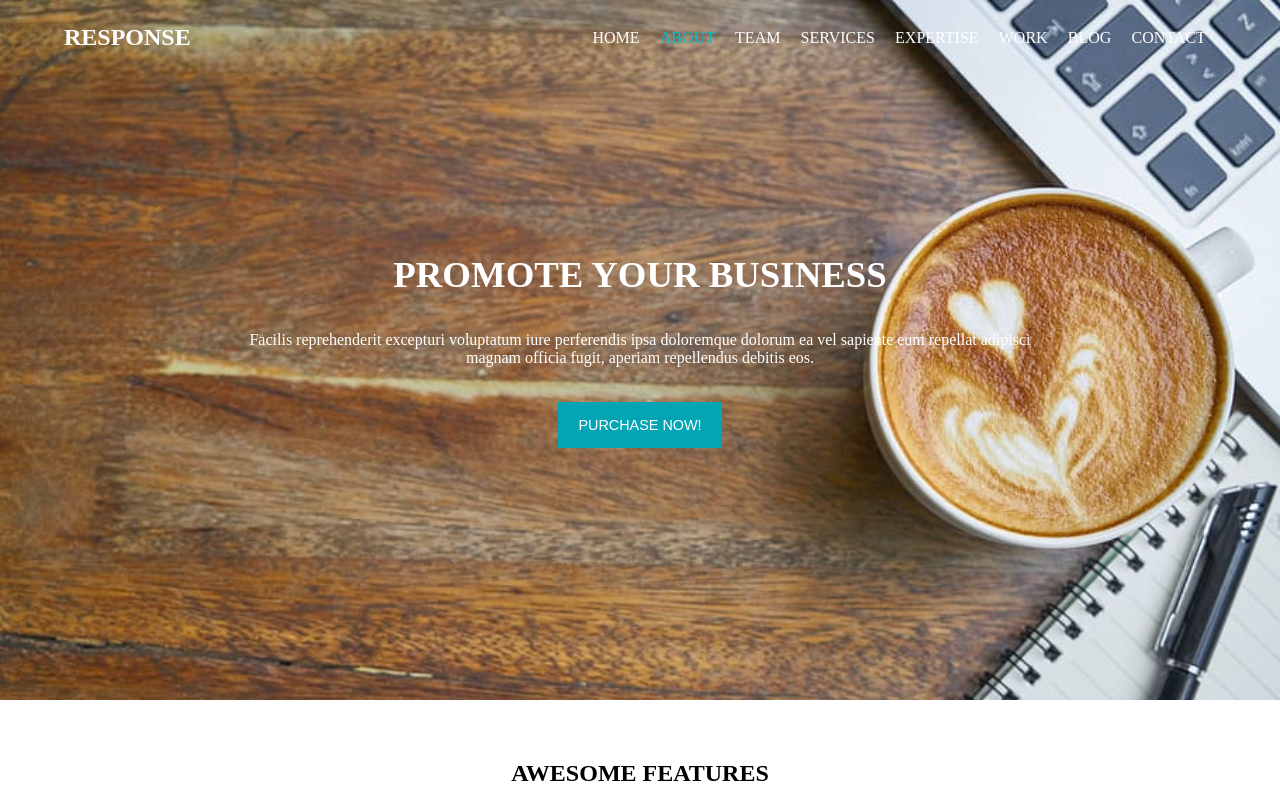
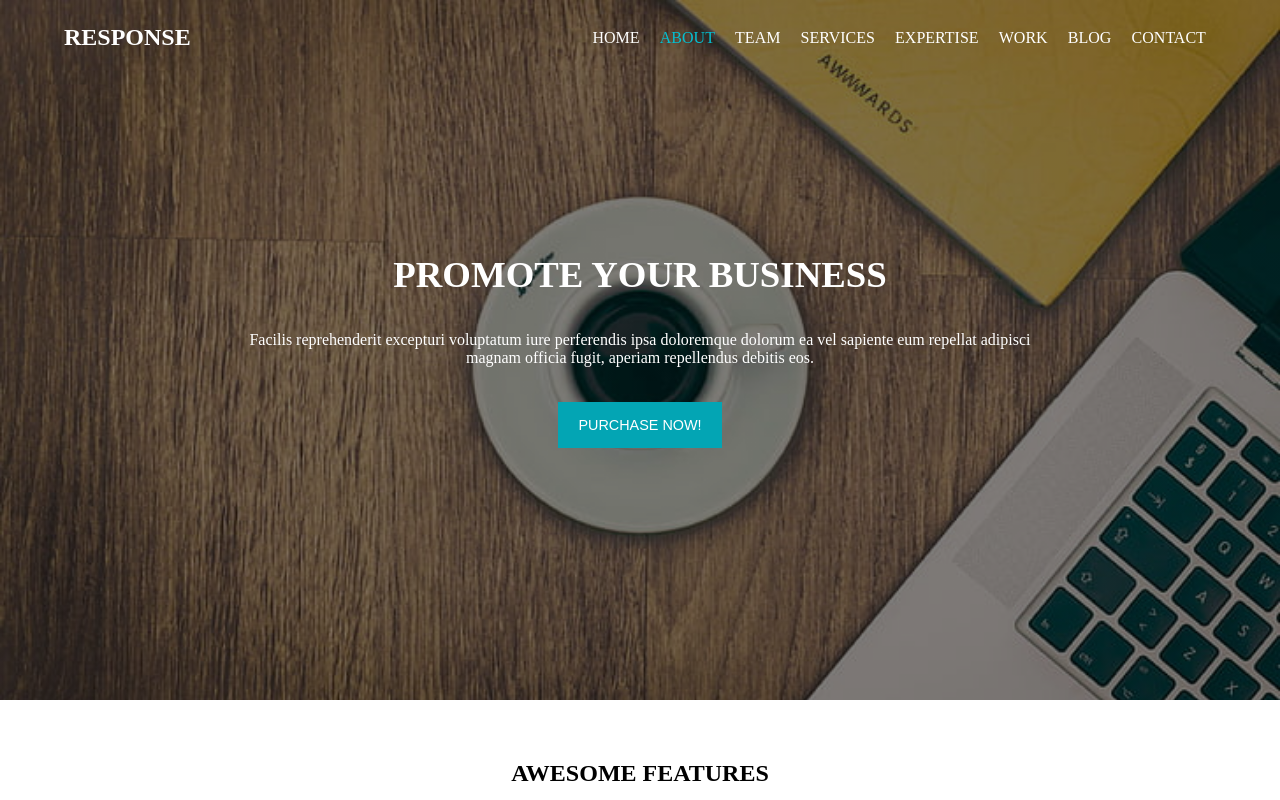
Before and after one commit to SIVAKUMAR1601/simple-site, a plain HTML site: page index.html in a window 1280 px wide. Shown: the top 800 px of the page. Drawn offline with Linux system fonts and the light colour scheme.

Commit message:
img change2

```diff
--- a/style.css
+++ b/style.css
@@ -6,7 +6,7 @@
 .landing-section {
     width: 100%;
     height: 700px;
-    background-image: url(coffee-img.jpg);
+    background: linear-gradient( rgba(0, 0, 0, 0.5), rgba(0, 0, 0, 0.5) ), url(coffee-img3.jpg);
     background-size: cover;
     color: #fff;
 }
```
Also changed, not shown: coffee-img3.jpg (added).
